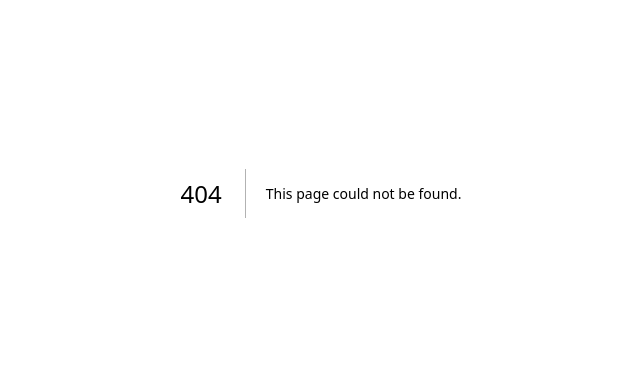
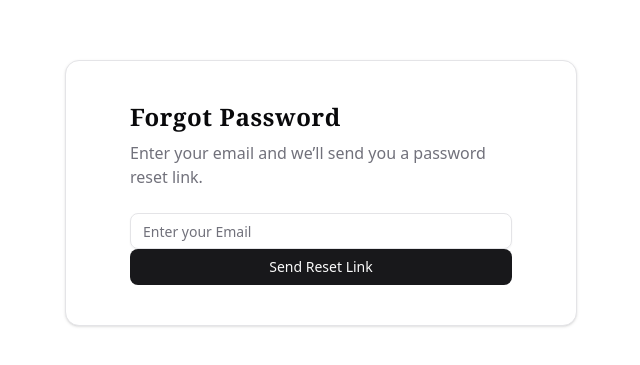
Before and after one commit to vbudithi/task-management-app, a Next.js app in the folder frontend/: page /forgot-password in a window 1280 px wide. Before the commit this address had no page. Shown: the part 207-572 px from the top of the page, without its empty margins (319-959 px from the left). Built offline with nearby package versions, Linux system fonts and the light colour scheme.

Commit message:
feat(auth): add forgot-password and success page

```diff
--- /dev/null
+++ b/frontend/app/forgot-password/page.tsx
@@ -0,0 +1,60 @@
+'use client'
+
+import {useRouter} from"next/navigation";
+import { useState } from "react";
+import { Input } from "@/components/ui/input";
+import { Button } from "@/components/ui/button";
+import {Card, CardHeader, CardTitle, CardContent, CardDescription} from"@/components/ui/card";
+import { forgotPassword } from "@/lib/authService";
+import {toast} from 'react-hot-toast';
+
+export default function ForgotPasswordPage() {
+    const router = useRouter();
+    const[email, setEmail] = useState("");
+    const[loading, setLoading] = useState(false);
+    const handleSubmit = async(e:React.FormEvent)=>{
+          e.preventDefault();
+          setLoading(true);
+          try{
+            await forgotPassword({
+                Email:email,
+            })
+            console.log(email)
+              toast.success("Password reset link sent to your email.", {
+                  className: "toast-progress",
+      });
+      router.push("/forgot-password/success")
+          }catch(err:any){
+    toast.error("Registration Failed:" + (err.response?.data?.message ||"something went wrong"))
+          }finally{
+ setLoading(false);
+          }
+    };
+  return (
+    <div className="min-h-screen flex items-center justify-center">
+        <Card className="max-w-lg w-full min-h-[30vh] p-10 flex flex-col justify-center">
+        <CardHeader>
+            <CardTitle className="text-2xl font-serif font-extrabold tracking-wide">
+                Forgot Password
+            </CardTitle>
+               <CardDescription className="text-base">
+            Enter your email and we’ll send you a password reset link.
+        </CardDescription>
+        </CardHeader>
+            <form onSubmit={handleSubmit} className="space-y-4">
+                <CardContent>
+                        <Input
+                        type="email"
+                        placeholder="Enter your Email"
+                        value={email}
+                        required
+                        onChange={(e)=>setEmail(e.target.value)} />
+                        <Button type="submit" disabled={loading} className="w-full cursor-pointer">
+                    {loading?"Sending.....":"Send Reset Link"}
+                    </Button>
+                </CardContent>
+            </form>
+        </Card>
+    </div>
+  )
+}
--- /dev/null
+++ b/frontend/app/forgot-password/success/page.tsx
@@ -0,0 +1,19 @@
+export default function ForgotPasswordSuccess() {
+  return (
+    <div className="min-h-screen flex items-center justify-center px-4">
+      <div className="max-w-lg w-full text-center space-y-4">
+        <h1 className="text-2xl font-bold">Reset link sent successfully</h1>
+        <p className="text-gray-600">
+          If an account exists with this email, you will receive a password reset link shortly.
+          Please check your inbox.
+        </p>
+        <a
+          href="/login"
+          className="text-blue-600 underline hover:text-blue-500"
+        >
+          Back to Login
+        </a>
+      </div>
+    </div>
+  )
+}
--- a/frontend/app/login/page.tsx
+++ b/frontend/app/login/page.tsx
@@ -12,11 +12,11 @@ export default function Loginpage() {
   const router = useRouter();
   const[username, setUsername] = useState("");
   const[password, setPassword] = useState("");
-  const[error, setError] = useState("");
+  const[loading,setLoading] =useState(false);
 
   const handleLogin=async(e:React.FormEvent) => {
     e.preventDefault();
-    setError("");
+    setLoading(true);
     try{
       const{Token,RefreshToken} = await loginUser({
         LoginInput:username,
@@ -34,8 +34,7 @@ export default function Loginpage() {
          router.push("/dashboard")
 
     }catch(err:any){
-          console.error(error)
-          setError("Login Failed :" + (err.response?.data?.message || err.message))
+          toast.error("Login Failed :" + (err.response?.data?.message || "Login failed. Please try again."));
     }
   }
   return (
@@ -44,9 +43,8 @@ export default function Loginpage() {
         <CardHeader>
           <CardTitle className="text-2xl font-extrabold font-serif tracking-wide"> Log in </CardTitle>
         </CardHeader>
-        <form onSubmit={handleLogin} className="space-y-4">
-          <CardContent>
-          <div>
+        <form onSubmit={handleLogin}>
+          <CardContent className="space-y-4">
             <Input
               type="text"
               placeholder="Username or Email"
@@ -54,21 +52,31 @@ export default function Loginpage() {
               onChange ={e=>setUsername(e.target.value)}
               required
               />
-            </div>
-            <div className="mt-4">
             <Input
-              type="text"
+              type="password"
               placeholder="Password"
               value={password}
               onChange ={e=>setPassword(e.target.value)}
               required
               />
-          </div>
-          {error && <p className="text-red-500 text-sm">{error}</p>}
-          <CardFooter className="flex flex-col items-center space-y-2 mt-4">
-            <Button type="submit" className="w-full cursor-pointer">Log In</Button>
+          <CardFooter className="flex flex-col items-center space-y-4">
+            <Button type="submit" disabled={loading} className="w-full cursor-pointer">
+              {loading ? "Logging in...": "Log In"}
+            </Button>
+            <a
+              href="/forgot-password"
+              className="font-medium text-blue-700 hover:text-blue-600"
+            >
+              Forgot Password
+            </a>
             <p className="text-sm">
-             Don't have an account?, click here to <a href="/register" className="text-sm underline text-red-500 hover:text-blue-600 font-semibold">Register</a>
+              Don't have an account?{" "}
+              <a
+                href="/register"
+                className="underline text-red-500 hover:text-blue-600 font-semibold"
+              >
+               Register
+              </a>
             </p>
           </CardFooter>
         </CardContent>
--- a/frontend/app/register/page.tsx
+++ b/frontend/app/register/page.tsx
@@ -2,7 +2,7 @@
 
 import { useState } from "react";
 import { useRouter } from "next/navigation";
-import { loginUser, registerUser } from "@/lib/authService";
+import { registerUser } from "@/lib/authService";
 import { Card, CardContent, CardFooter, CardHeader, CardTitle } from "@/components/ui/card";
 import { Input } from "@/components/ui/input";
 import { Button } from "@/components/ui/button";
@@ -10,18 +10,17 @@ import {toast} from 'react-hot-toast';
 
 export default function RegisterPage() {
   const router = useRouter();
+
   const [firstName, setFirstName] = useState("");
   const [lastName, setlastName] = useState("");
   const [email, setEmail] = useState("");
   const [username, setUsername] = useState("");
   const [password, setPassword] = useState("");
-  const [error, setError] = useState("");
-  const [success, setSuccess] = useState("");
+  const[loading, setLoading] =useState(false);
 
   const handleRegister = async (e: React.FormEvent) => {
     e.preventDefault();
-    setError("");
-    setSuccess("");
+    setLoading(true);
     try {
       await registerUser({
         FirstName: firstName,
@@ -31,14 +30,14 @@ export default function RegisterPage() {
         Password: password,
       })
       console.log(firstName, lastName, email, username, password)
-      // setSuccess("Account created !  You can now login");
       toast.success("Registered successfully", {
         className: "toast-progress",
       });
       router.push("/login")
     } catch (err: any) {
-      console.error(error)
-      setError("Registration Failed:" + (err.response?.data?.message || err.message))
+      toast.error("Registration Failed:" + (err.response?.data?.message || "Registration Failed. Please try again"))
+    }finally{
+      setLoading(false);
     }
   }
   return (
@@ -48,9 +47,8 @@ export default function RegisterPage() {
           <CardTitle className="text-2xl font-extrabold font-serif tracking-wide"> Register </CardTitle>
         </CardHeader>
 
-        <form onSubmit={handleRegister} className="space-y-4">
-          <CardContent>
-            <div>
+        <form onSubmit={handleRegister} >
+          <CardContent className="space-y-4">
               <Input
                 type="text"
                 placeholder="First Name"
@@ -58,8 +56,6 @@ export default function RegisterPage() {
                 onChange={e => setFirstName(e.target.value)}
                 required
               />
-            </div>
-            <div className="mt-4">
               <Input
                 type="text"
                 placeholder="Last Name"
@@ -67,8 +63,6 @@ export default function RegisterPage() {
                 onChange={e => setlastName(e.target.value)}
                 required
               />
-            </div>
-            <div className="mt-4">
               <Input
                 type="email"
                 placeholder="Email"
@@ -76,8 +70,6 @@ export default function RegisterPage() {
                 onChange={e => setEmail(e.target.value)}
                 required
               />
-            </div>
-            <div className="mt-4">
               <Input
                 type="text"
                 placeholder="Username"
@@ -85,20 +77,17 @@ export default function RegisterPage() {
                 onChange={e => setUsername(e.target.value)}
                 required
               />
-            </div>
-            <div className="mt-4">
               <Input
-                type="text"
+                type="password"
                 placeholder="Password"
                 value={password}
                 onChange={e => setPassword(e.target.value)}
                 required
               />
-            </div>
-            {error && <p className="text-red-500 text-sm">{error}</p>}
-            {success && <p className="text-green-500 text-sm">{success}</p>}
-            <CardFooter className="flex flex-col items-center space-y-2 mt-4">
-              <Button type="submit" className="w-full cursor-pointer">Sign Up</Button>
+            <CardFooter className="flex flex-col items-center space-y-4">
+              <Button type="submit" disabled={loading} className="w-full cursor-pointer" >
+                {loading ? "Creating account...": "Sign Up"}
+              </Button>
               <p className="text-sm">
                 Already have an account?, click here to <a href="/login" className="text-sm underline text-red-500 hover:text-blue-600 font-semibold">Login</a>
               </p>
--- a/frontend/lib/authService.ts
+++ b/frontend/lib/authService.ts
@@ -1,5 +1,5 @@
 import apiClient from "./apiClient";
-import { LoginDto, RegisterDto, TokenResponseDto } from "@/types/auth";
+import { ForgotPasswordDto, LoginDto, RegisterDto, TokenResponseDto } from "@/types/auth";
 
 export async function loginUser(credentitals:LoginDto):Promise<TokenResponseDto>{
    const response = await apiClient.post<TokenResponseDto>("UserAuth/Login", credentitals);
@@ -7,10 +7,12 @@ export async function loginUser(credentitals:LoginDto):Promise<TokenResponseDto>
    localStorage.setItem("refreshToken", response.data.RefreshToken);
    return response.data;
 }
-export async function registerUser(data:RegisterDto):Promise<void> {
+
+export async function registerUser(data:RegisterDto) {
  await apiClient.post("UserAuth/Register", data);
 }
- export async function refreshToken():Promise<string>{
+
+export async function refreshToken():Promise<string>{
     const storedRefreshToken = localStorage.getItem("refreshToken");
     if(!storedRefreshToken)
         throw new Error("No refresh token found");
@@ -21,7 +23,12 @@ export async function registerUser(data:RegisterDto):Promise<void> {
     localStorage.setItem("accessToken", response.data.Token);
     return response.data.Token;
 }
-export function logoutUser():void{
+
+export async function forgotPassword(data:ForgotPasswordDto){
+    await apiClient.post("Password/forgot", data);
+}
+
+export function logoutUser(){
     localStorage.removeItem("accessToken");
     localStorage.removeItem("refreshToken");
 }
```
Also changed, not shown: frontend/types/auth.ts (+11 -0 lines).
